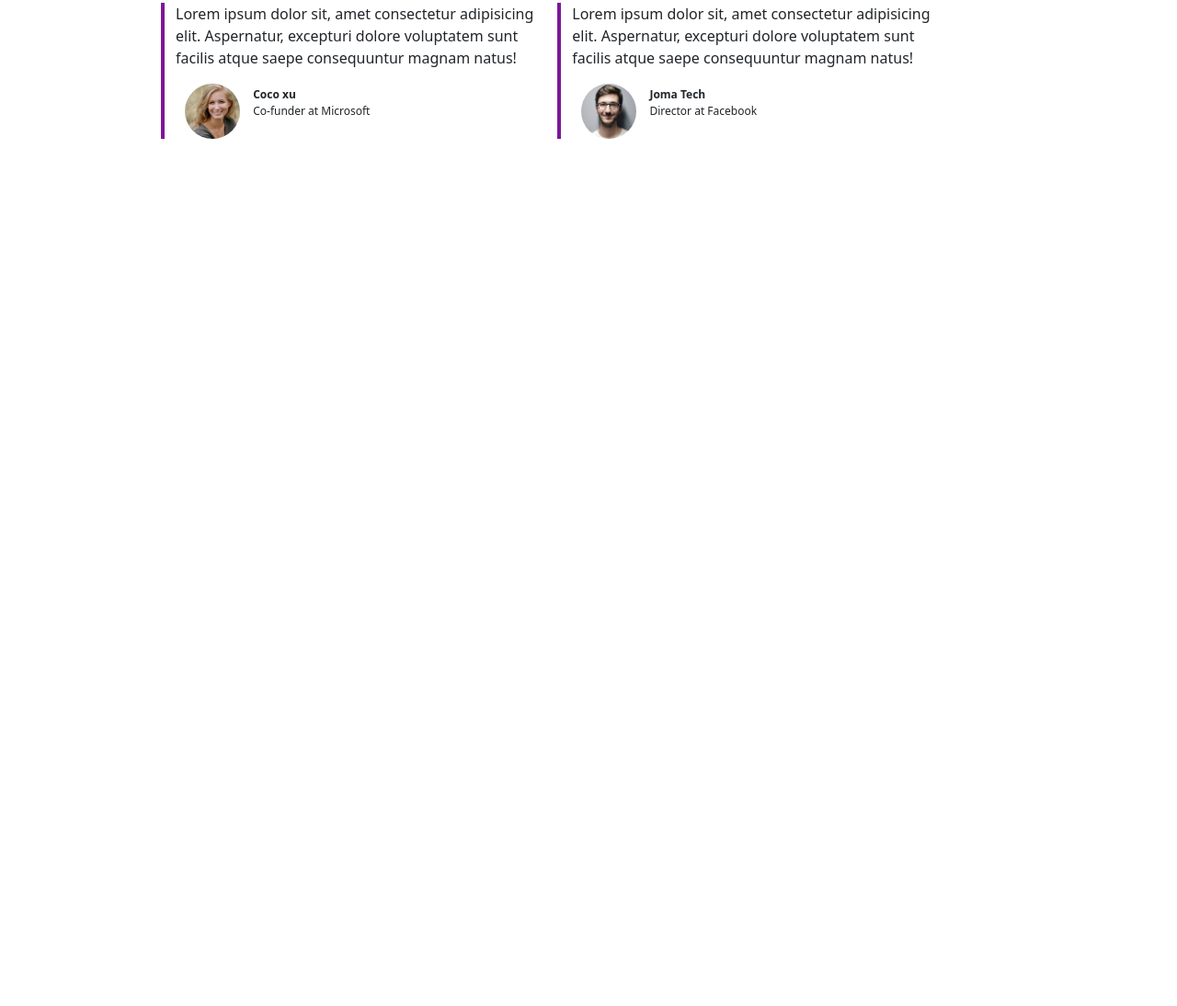
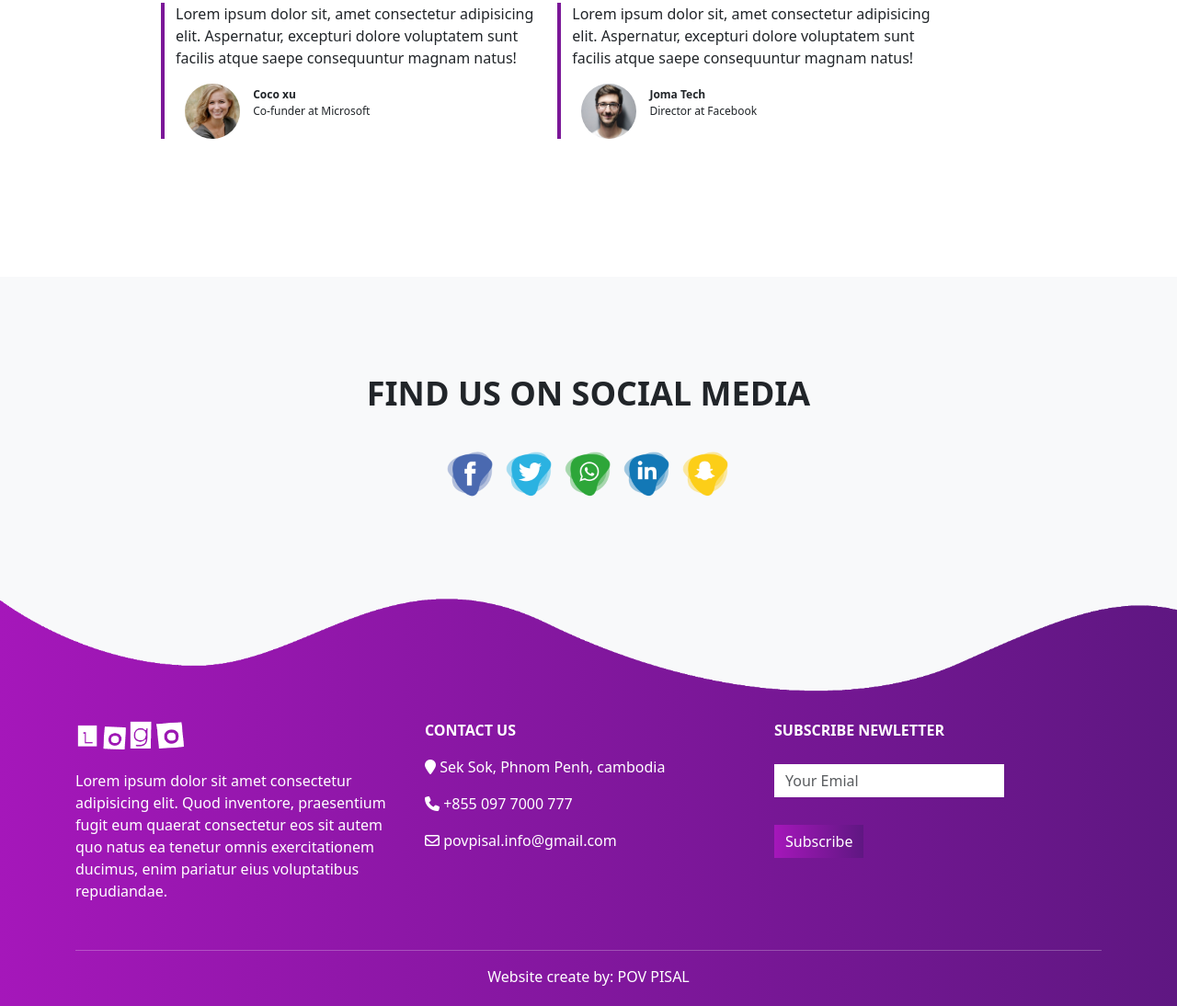
Before and after one commit to pov-pisal/HTML-CSS-Bootstrap, a plain HTML site: page index.html in a window 1280 px wide. Shown: the part 2146-3240 px from the top of the page at 92% size. Before the commit the page ends 2447 px from the top, so only its background shows below. Drawn offline with nearby package versions, Linux system fonts and the light colour scheme.

Commit message:
HTML-CSS-Bootstrap2

```diff
--- a/index.html
+++ b/index.html
@@ -6,6 +6,8 @@
     <meta name="viewport" content="width=device-width, initial-scale=1.0">
     <title>PISAL</title>
     <link rel="stylesheet" href="styles.css">
+    <link rel="stylesheet" href="https://cdnjs.cloudflare.com/ajax/libs/font-awesome/6.4.0/css/all.min.css">
+
     <link href="https://cdn.jsdelivr.net/npm/bootstrap@5.3.0-alpha3/dist/css/bootstrap.min.css" rel="stylesheet" integrity="sha384-KK94CHFLLe+nY2dmCWGMq91rCGa5gtU4mk92HdvYe+M/SXH301p5ILy+dN9+nJOZ" crossorigin="anonymous">
     <script src="https://cdn.jsdelivr.net/npm/bootstrap@5.3.0-alpha3/dist/js/bootstrap.bundle.min.js" integrity="sha384-ENjdO4Dr2bkBIFxQpeoTz1HIcje39Wm4jDKdf19U8gI4ddQ3GYNS7NTKfAdVQSZe" crossorigin="anonymous"></script>
     <link rel="stylesheet" href="https://cdn.jsdelivr.net/npm/@fortawesome/fontawesome-free@6.2.1/css/fontawesome.min.css">
@@ -130,15 +132,47 @@
                 </div>
             </div>
         </div>
-
-
-
     </section>
 
+    <!------- Social media section -------->
+    <section id="social-media">
+        <div class="container text-center">
+            <p>FIND US ON SOCIAL MEDIA</p>
+            <div class="social-icons">
+                <a href="#"><img src="images/facebook-icon.png"></a>
+                <a href="#"><img src="images/twitter-icon.png"></a>
+                <a href="#"><img src="images/whatsapp-icon.png"></a>
+                <a href="#"><img src="images/linkedin-icon.png"></a>
+                <a href="#"><img src="images/snapchat-icon.png"></a>
+            </div>
+        </div>
+    </section>
 
-
-
-
+    <!------ footer section ------------>
+    <section id="footer">
+        <img src="images/wave2.png" class="footer-img">
+        <div class="container">
+            <div class="row">
+                <div class="col-md-4 footer-box">
+                    <img src="images/demo-logo.png">
+                    <p>Lorem ipsum dolor sit amet consectetur adipisicing elit. Quod inventore, praesentium fugit eum quaerat consectetur eos sit autem quo natus ea tenetur omnis exercitationem ducimus, enim pariatur eius voluptatibus repudiandae.</p>
+                </div>
+                <div class="col-md-4 footer-box">
+                    <p><b>CONTACT US</b></p>
+                    <p><i class="fa fa-map-marker"></i> Sek Sok, Phnom Penh, cambodia</p>
+                    <p><i class="fa fa-phone"></i> +855 097 7000 777</p>
+                    <p><i class="fa-regular fa-envelope"></i> povpisal.info@gmail.com</p>
+                </div>
+                <div class="col-md-4 footer-box">
+                    <p><b>SUBSCRIBE NEWLETTER</b></p>
+                    <input type="email" class="form-control" placeholder="Your Emial">
+                    <button class="btn btn-primary">Subscribe</button>
+                </div>
+            </div>
+            <hr>
+            <p class="coppyright">Website create by: POV PISAL</p>
+        </div>
+    </section>
 
 
 </body>
--- a/styles.css
+++ b/styles.css
@@ -156,3 +156,70 @@ body{
     display: inline-block;
     font-size: 12px;
 }
+
+#social-media {
+    padding: 100px 0;
+    background: #f8f9fa;
+}
+
+#social-media p{
+    font-size: 36px;
+    font-weight: 600;
+    margin-bottom: 30px;
+}
+
+.social-icons img{
+    width: 60px;
+    transition: 0.5s;
+}
+
+.social-icons a:hover img{
+    transform: translateY(-10px);
+}
+
+/* ------------- footer section------------------- */
+#footer{
+    background-image: linear-gradient(to right, #a517ba,#5f1782);
+    color: #fff;
+}
+
+.footer-img{
+    width: 100%;
+}
+
+
+.footer-box{
+    padding: 20px;
+}
+
+.footer-box img{
+    width: 120px;
+    margin-bottom: 20px;
+}
+
+
+.footer-box .form-control{
+    box-shadow: none;
+    border: none;
+    border-radius: 0;
+    margin-top: 25px;
+    max-width: 250px;
+}
+
+.footer-box .btn-primary{
+    box-shadow: none !important;
+    border: none;
+    border-radius: 0;
+    margin-top: 30px;
+    background-image: linear-gradient(to right, #a517ba,#5f1782);
+}
+
+hr{
+    background-color: #fff;
+}
+
+.coppyright{
+    margin-bottom: 0;
+    padding-bottom: 20px;
+    text-align: center;
+}
```
